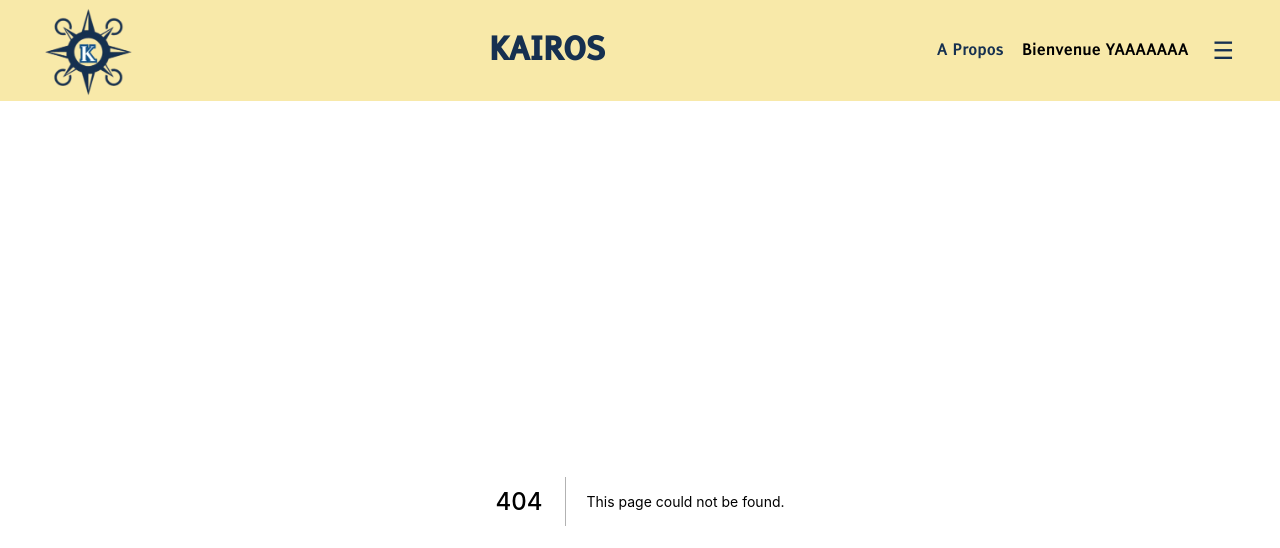
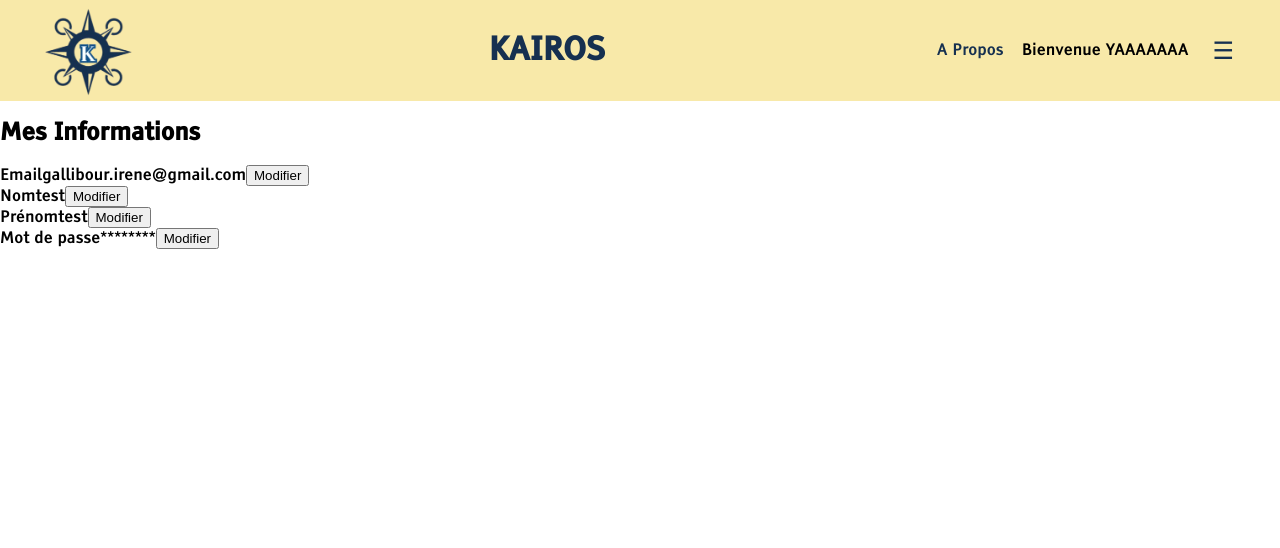
Before and after one commit to RamyDj/Kairos-frontend, a Next.js app: page /userinformation in a window 1280 px wide. Before the commit this address had no page. Shown: the top 548 px of the page. Built offline with nearby package versions, Linux system fonts and the light colour scheme.

Commit message:
irene: modif reducer user ajout page et composant userInformation

```diff
--- /dev/null
+++ b/components/Dashboard/UserInformation.js
@@ -0,0 +1,179 @@
+import { useDispatch, useSelector} from 'react-redux';
+import { useState,  useEffect } from 'react';
+import { userInfo } from '../../reducers/user';
+import { Modal, Button } from 'antd';
+
+function UserInformation() {
+    const [isEditingEmail, setIsEditingEmail] = useState(false);
+    const [isEditingName, setIsEditingName] = useState(false);
+    const [isEditingFirstname, setIsEditingFirstname] = useState(false);
+    const [isEditingPassword, setIsEditingPassword] = useState(false);
+
+    const [newEmail, setNewEmail] = useState('');
+    const [newName, setNewName] = useState('');
+    const [newFirstname, setNewFirstName] = useState('');
+
+    const [oldPassword, setOldPassword] = useState('')
+    const [newPassword, setNewPassword] = useState('');
+    const [confirmPassword, setConfirmPassword] = useState('')
+
+    const dispatch = useDispatch();
+    // const user = useSelector((state) => state.user.value);
+
+    useEffect(() => {
+        setNewEmail('gallibour.irene@gmail.com');
+        setNewName('test');
+        setNewFirstName('test');
+    }, []);
+
+    const handleSave = () => {
+        if (isEditingEmail) {
+            updateEmail(newEmail);
+        } else {
+            saveChangesToBackend();
+        }
+    };
+
+    const updateEmail = (email) => {
+        fetch('/email', {
+            method: 'PUT',
+            headers: {
+                'Content-Type': 'application/json',
+            },
+            body: JSON.stringify({ email: email, newEmail: newEmail }),
+        })
+        .then(response => response.json())
+        .then(data => {
+            console.log(data)
+            if (data.result) {
+                console.log('Email update request sent successfully.');
+            } else {
+                console.log(data);
+            }
+        });
+    };
+
+    const saveChangesToBackend = () => {
+        const dataToSend = {};
+
+        if (newName !== user.name) dataToSend.name = newName;
+        if (newFirstname !== user.firstname) dataToSend.firstname = newFirstname;
+        if (oldPassword && newPassword === confirmPassword) {
+            dataToSend.oldPassword = oldPassword;
+            dataToSend.newPassword = newPassword;
+        }
+
+        fetch('/update-user', {
+            method: 'PUT',
+            headers: {
+                'Content-Type': 'application/json',
+            },
+            body: JSON.stringify(dataToSend),
+        })
+        .then(response => response.json())
+        .then(data => {
+            if (data.result) {
+                console.log(data.message);
+            } else {
+                console.error(data.error);
+            }
+        });
+    };
+
+
+    return(
+        <div>
+            <h2>Mes Informations</h2>
+            <div>
+                <label>Email</label>
+                {isEditingEmail ? (
+                <input
+                    type="email"
+                    name="email"
+                    value={newEmail}
+                    onChange={(e) => setNewEmail(e.target.value)}
+                />
+                ) : (
+                <span>{newEmail}</span>
+                )}
+                <button onClick={() => setIsEditingEmail(true)}>
+                    {isEditingEmail ? 'Annuler' : 'Modifier'}
+                </button>
+            </div>
+
+            <div>
+                <label>Nom</label>
+                {isEditingName ? (
+                <input
+                    type="text"
+                    name="name"
+                    value={newName}
+                    onChange={(e) => setNewName(e.target.value)}
+                />
+                ) : (
+                <span>{newName}</span>
+                )}
+                <button onClick={() => setIsEditingName(true)}>
+                    {isEditingName ? 'Annuler' : 'Modifier'}
+                </button>
+            </div>
+
+            <div>
+                <label>Prénom</label>
+                {isEditingFirstname ? (
+                <input
+                    type="text"
+                    name="firstName"
+                    value={newFirstname}
+                    onChange={(e) => setNewFirstName(e.target.value)}
+                />
+                ) : (
+                <span>{newFirstname}</span>
+                )}
+                <button onClick={() => setIsEditingFirstname(true)}>
+                    {isEditingFirstname ? 'Annuler' : 'Modifier'}
+                </button>
+            </div>
+
+            <div>
+                <label>Mot de passe</label>
+                {isEditingPassword ? (
+                    <div>
+                        <input
+                            type="password"
+                            name="oldPassword"
+                            value={oldPassword}
+                            onChange={(e) => setOldPassword(e.target.value)}
+                            placeholder='Ancien Mot de passe'
+                        />
+                        <input
+                            type="password"
+                            name="oldPassword"
+                            value={newPassword}
+                            onChange={(e) => setNewPassword(e.target.value)}
+                            placeholder='Nouveau Mot de passe'
+                        />
+                        <input
+                            type="password"
+                            name="oldPassword"
+                            value={confirmPassword}
+                            onChange={(e) => setConfirmPassword(e.target.value)}
+                            placeholder='Confirmation Mot de passe'
+                        />
+                    </div>
+                ) : (
+                    <span>********</span>
+                )}
+                <button onClick={() => setIsEditingPassword(true)}>
+                {isEditingPassword ? 'Annuler' : 'Modifier'}
+                </button>
+            </div>
+
+            {isEditingEmail || isEditingName || isEditingFirstname || isEditingPassword ? (
+                <button onClick={() => handleSave()}>Sauvegarder</button>
+            ) : null}
+        </div>
+)
+}
+
+export default UserInformation;
--- a/components/Login/SignUp.js
+++ b/components/Login/SignUp.js
@@ -1,7 +1,7 @@
 import { useState } from 'react';
 import { useRouter } from 'next/router';
 import { useDispatch} from 'react-redux';
-import { login } from '../../reducers/user';
+import { userInfo } from '../../reducers/user';
 import { Modal, Button } from 'antd';
 
 import styles from '../../styles/SignUp.module.css';
@@ -71,7 +71,7 @@ function SignUp() {
             .then(data => {
               if (data.result) {
                 showEmailCheckModal();
-                dispatch(login({firstname, name, email}))
+                dispatch(userInfo({firstname, name, email}))
               } else{
                 setEmailAlreadyUse(true)
               }
@@ -134,7 +134,7 @@ function SignUp() {
               ]}
 
           >
-            <p>Vous allez recevoir un email. Veuillez le confirmer avant de continuer.</p>
+            <p>Vous allez recevoir un email contenant un lien de confirmation. Vous avez une heure pour le valider. Une fois confirmé, vous pourrez accéder à votre espace.</p>
           </Modal>
         </div>
       );
--- /dev/null
+++ b/pages/userinformation.js
@@ -0,0 +1,7 @@
+import UserInformation from '../components/Dashboard/UserInformation';
+
+function UserInformationPage() {
+  return <UserInformation />;
+}
+
+export default UserInformationPage;
--- a/reducers/user.js
+++ b/reducers/user.js
@@ -12,11 +12,13 @@ export const userSlice = createSlice({
   name: 'user',
   initialState,
   reducers: {
-    login: (state, action) => {
+    userInfo: (state, action) => {
       state.value.token = action.payload.token;
       state.value.firstname = action.payload.firstname;
       state.value.name = action.payload.name;
       state.value.email = action.payload.email
+      // state.value = { ...state.value, ...action.payload };
+
     },
     logout: (state) => {
       state.value.token = null;
```
Also changed, not shown: components/Login/MailConfirm.js (+11 -9 lines).
